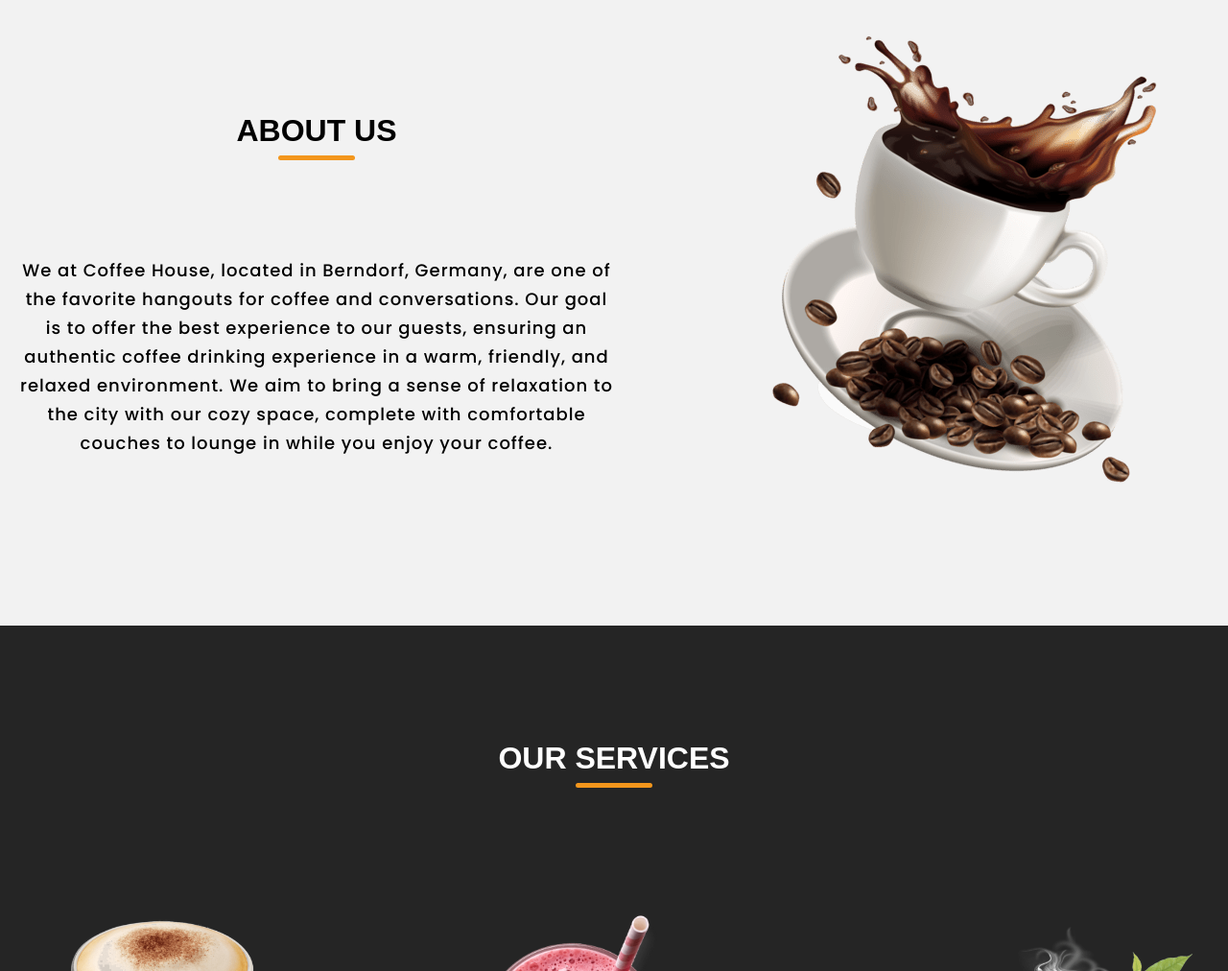
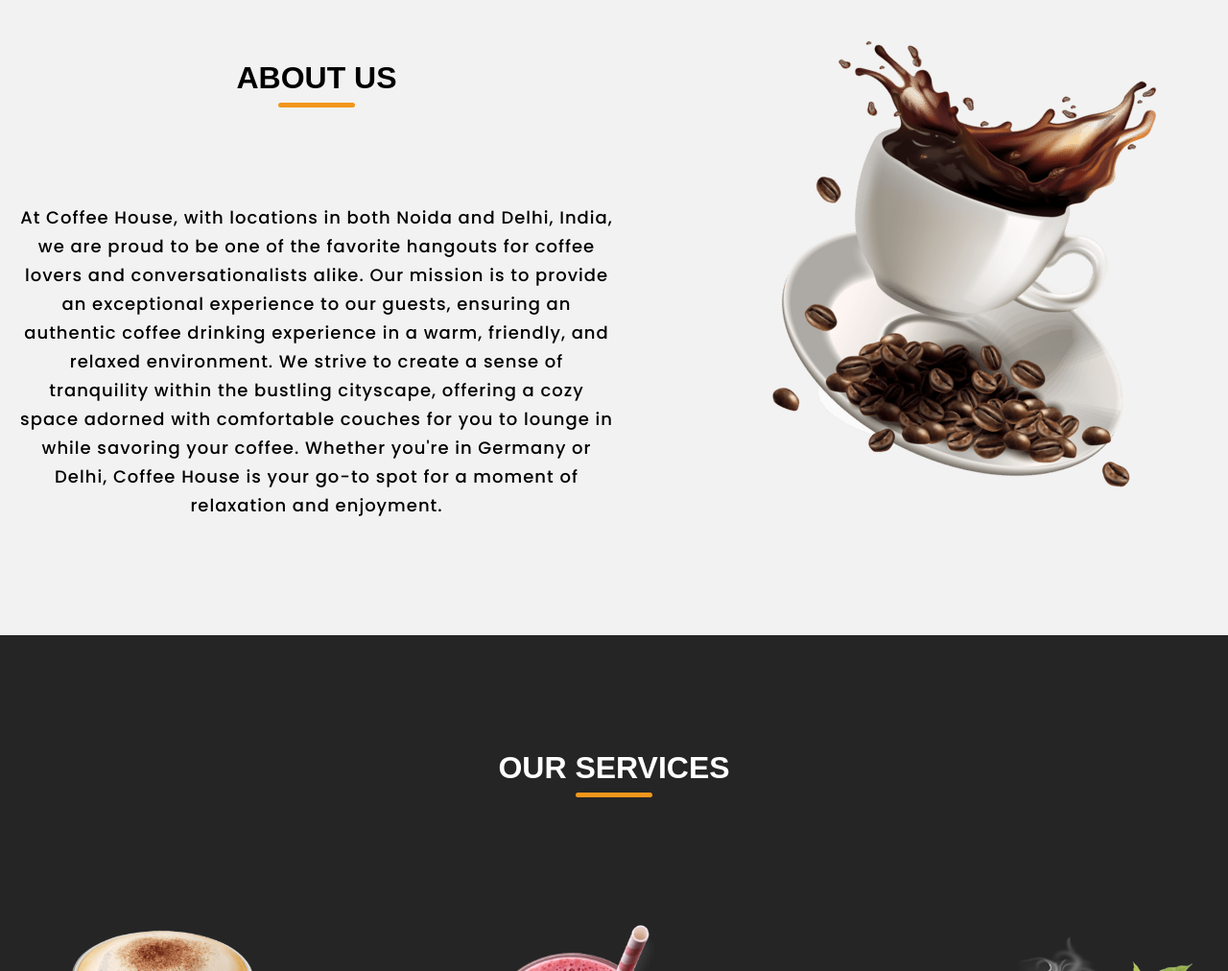
Before and after one commit to aayushvatsal/CoffeeRestaurant, a plain HTML site: page index.html in a window 1280 px wide. Shown: the part 857-1869 px from the top of the page at 96% size. Drawn offline with nearby package versions, Linux system fonts and the light colour scheme.

Commit message:
fourth commit

```diff
--- a/index.html
+++ b/index.html
@@ -3,7 +3,7 @@
   <head>
     <meta charset="UTF-8" />
     <meta name="viewport" content="width=device-width, initial-scale=1.0" />
-    <title>Coffee Website HTML and CSS | Web Addicted </title>
+    <title>Coffee Website HTML and CSS | Web Addicted</title>
     <!-- CSS Link -->
     <link rel="stylesheet" href="style.css" />
     <!-- Box Icon Link for Icons -->
@@ -72,13 +72,16 @@
           <div class="text_section">
             <h2 class="section_title">About Us</h2>
             <p>
-              We at Coffee House, located in Berndorf, Germany, are one of the
-              favorite hangouts for coffee and conversations. Our goal is to
-              offer the best experience to our guests, ensuring an authentic
-              coffee drinking experience in a warm, friendly, and relaxed
-              environment. We aim to bring a sense of relaxation to the city
-              with our cozy space, complete with comfortable couches to lounge
-              in while you enjoy your coffee.
+              At Coffee House, with locations in both Noida and Delhi, India,
+              we are proud to be one of the favorite hangouts for coffee lovers
+              and conversationalists alike. Our mission is to provide an
+              exceptional experience to our guests, ensuring an authentic coffee
+              drinking experience in a warm, friendly, and relaxed environment.
+              We strive to create a sense of tranquility within the bustling
+              cityscape, offering a cozy space adorned with comfortable couches
+              for you to lounge in while savoring your coffee. Whether you're in
+              Germany or Delhi, Coffee House is your go-to spot for a moment of
+              relaxation and enjoyment.
             </p>
           </div>
 
```
